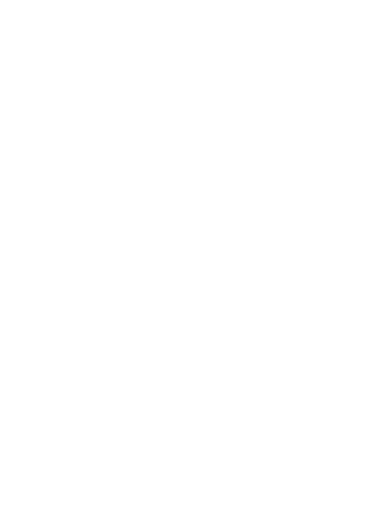
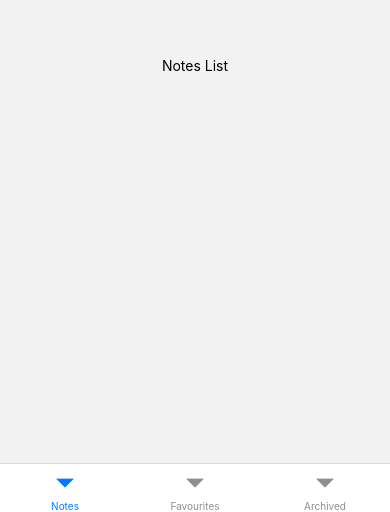
Before and after one commit to ayush-shta/React-Native-Notes-App, a React Native app: screen / in a window 390 px wide. Shown: the part 332-844 px from the top of the page. Built offline with nearby package versions, Linux system fonts and the light colour scheme.

Commit message:
Setup navigation stacks for react navigation

```diff
--- a/src/App.tsx
+++ b/src/App.tsx
@@ -1,10 +1,12 @@
 import React from 'react';
 import {NavigationContainer} from '@react-navigation/native';
+
+import RootStacks from './navigation/navigation-stacks/root-stacks';
 
 const App = () => {
   return (
     <NavigationContainer>
-      <></>
+      <RootStacks />
     </NavigationContainer>
   );
 };
--- /dev/null
+++ b/src/navigation/navigation-stacks/bottom-tab-stacks.tsx
@@ -0,0 +1,34 @@
+import React from 'react';
+import {createBottomTabNavigator} from '@react-navigation/bottom-tabs';
+
+import {BottomTabStackParams} from '../navigation.types';
+
+import ArchivedNotes from '../../screen/archived-notes';
+import FavouriteNotes from '../../screen/favourite-notes';
+import NotesList from '../../screen/notes-list/notes-list';
+
+const BottomTab = createBottomTabNavigator<BottomTabStackParams>();
+
+const BottomTabStacks = () => {
+  return (
+    <BottomTab.Navigator screenOptions={{headerShown: false}}>
+      <BottomTab.Screen
+        name="notes"
+        component={NotesList}
+        options={{tabBarLabel: 'Notes'}}
+      />
+      <BottomTab.Screen
+        name="favourite"
+        component={FavouriteNotes}
+        options={{tabBarLabel: 'Favourites'}}
+      />
+      <BottomTab.Screen
+        name="archived"
+        component={ArchivedNotes}
+        options={{tabBarLabel: 'Archived'}}
+      />
+    </BottomTab.Navigator>
+  );
+};
+
+export default BottomTabStacks;
--- /dev/null
+++ b/src/navigation/navigation-stacks/home-stacks.tsx
@@ -0,0 +1,18 @@
+import React from 'react';
+import {createNativeStackNavigator} from '@react-navigation/native-stack';
+
+import {HomeStackParams} from '../navigation.types';
+
+import BottomTabStacks from './bottom-tab-stacks';
+
+const HomeStack = createNativeStackNavigator<HomeStackParams>();
+
+const HomeStacks = () => {
+  return (
+    <HomeStack.Navigator screenOptions={{headerShown: false}}>
+      <HomeStack.Screen name="bottomTab" component={BottomTabStacks} />
+    </HomeStack.Navigator>
+  );
+};
+
+export default HomeStacks;
--- /dev/null
+++ b/src/navigation/navigation-stacks/root-stacks.tsx
@@ -0,0 +1,18 @@
+import React from 'react';
+import {createNativeStackNavigator} from '@react-navigation/native-stack';
+
+import {RootStackParams} from '../navigation.types';
+
+import HomeStacks from './home-stacks';
+
+const RootStack = createNativeStackNavigator<RootStackParams>();
+
+const RootStacks = () => {
+  return (
+    <RootStack.Navigator screenOptions={{headerShown: false}}>
+      <RootStack.Screen name="homeStacks" component={HomeStacks} />
+    </RootStack.Navigator>
+  );
+};
+
+export default RootStacks;
```
Also changed, not shown: src/navigation/navigation.types.ts (added, +13 -0 lines).
